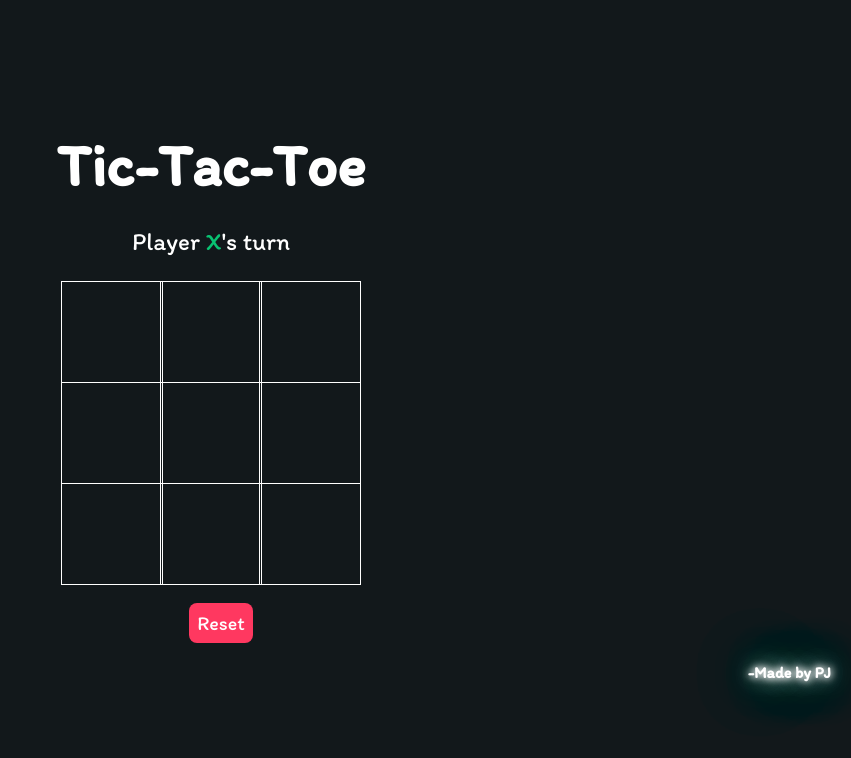
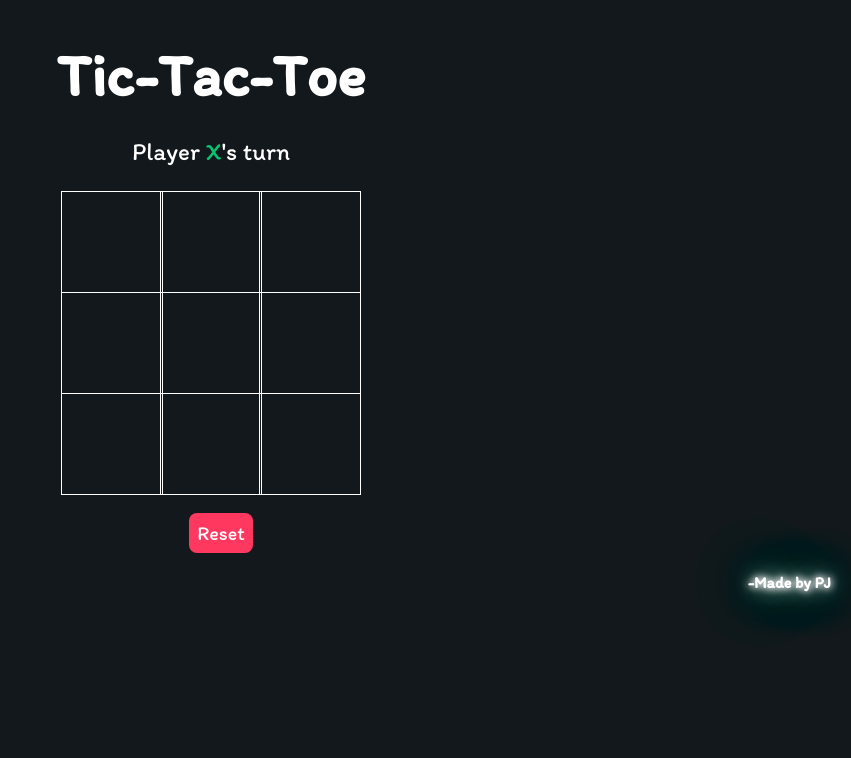
Before and after one commit to Parth-Jain-2002/Tic-Tac-Toe, a plain HTML site: page index.html in a window 1280 px wide. Shown: the whole page, without its empty margins (429-1280 px from the left). Drawn offline with Linux system fonts and the light colour scheme.

Commit message:
Fixed some bugs

```diff
--- a/style.css
+++ b/style.css
@@ -14,7 +14,7 @@
     color:white;
     text-align:center;
     font-size: 40px;
-    margin-top: 10%;
+    margin-top: 3%;
 }
 
 .display{
```
